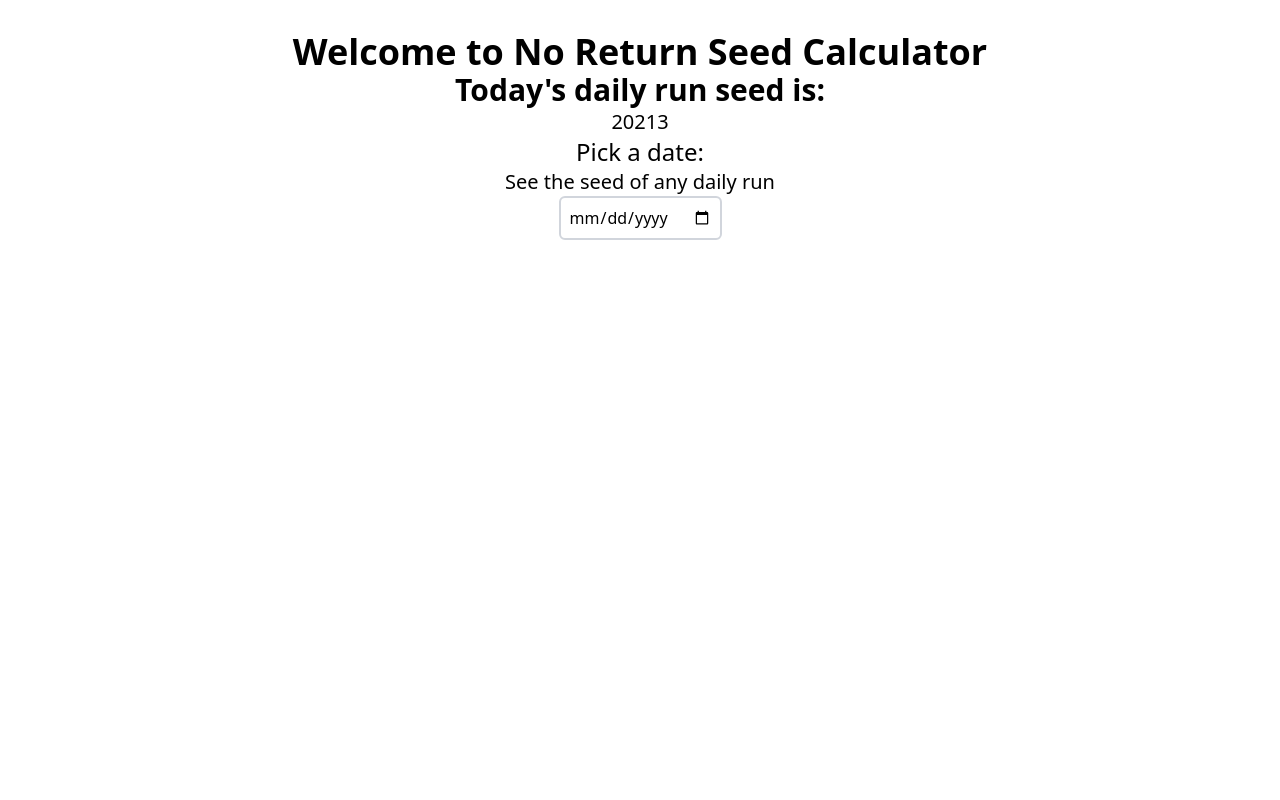
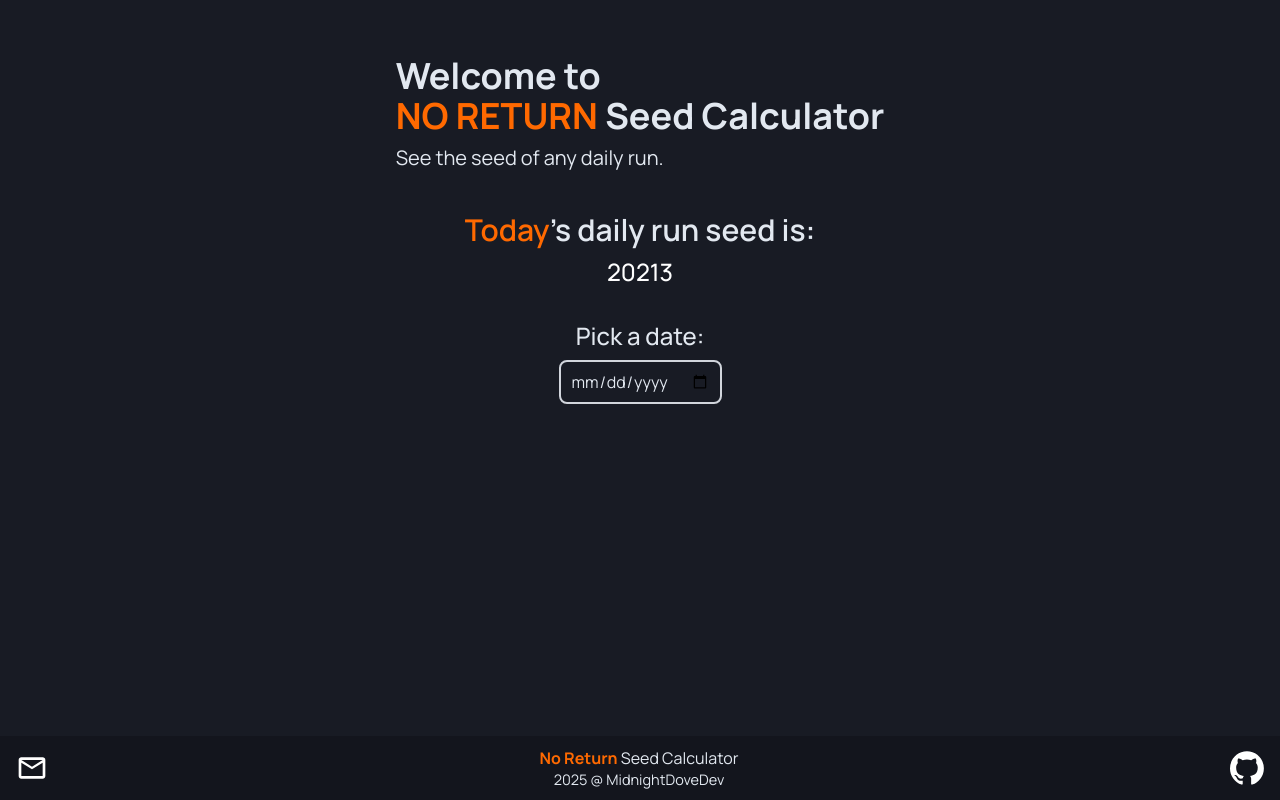
Before and after one commit to VeressIris/noReturnSeedCalculator, a SvelteKit app: page / in a window 1280 px wide. Built offline with nearby package versions, Linux system fonts and the light colour scheme.

Commit message:
styling + footer

```diff
--- a/src/app.css
+++ b/src/app.css
@@ -12,3 +12,31 @@ h3 {
 p {
 	@apply text-xl;
 }
+
+html {
+	font-family: 'Manrope', sans-serif;
+	background-color: rgb(24, 27, 36);
+	@apply text-slate-200;
+}
+
+.bebas-neue-regular {
+	font-family: 'Bebas Neue', sans-serif;
+	font-weight: 400;
+	font-style: normal;
+}
+
+.center {
+	@apply flex flex-col items-center justify-center;
+}
+
+.footer-text {
+	@apply text-base;
+}
+
+.footer-color {
+	background-color: rgb(19, 21, 29);
+}
+
+.subtitle {
+	font-size: 14.5px;
+}
--- a/src/app.html
+++ b/src/app.html
@@ -2,6 +2,12 @@
 <html lang="en">
 	<head>
 		<meta charset="utf-8" />
+		<link rel="preconnect" href="https://fonts.googleapis.com" />
+		<link rel="preconnect" href="https://fonts.gstatic.com" crossorigin />
+		<link
+			href="https://fonts.googleapis.com/css2?family=Bebas+Neue&family=DM+Sans:ital,opsz,wght@0,9..40,100..1000;1,9..40,100..1000&family=Figtree:ital,wght@0,300..900;1,300..900&family=Manrope:wght@200..800&display=swap"
+			rel="stylesheet"
+		/>
 		<link rel="icon" href="%sveltekit.assets%/favicon.png" />
 		<meta name="viewport" content="width=device-width, initial-scale=1" />
 		%sveltekit.head%
--- /dev/null
+++ b/src/lib/Footer.svelte
@@ -0,0 +1,40 @@
+<div class="w-full footer-color absolute bottom-0 py-2.5 flex items-center px-4 justify-between">
+	<a
+		href="mailto:midnightdove.dev@gmail.com?subject=No Return Seed Calculator feedback"
+		target="_blank"
+		aria-label="email me"
+	>
+		<svg
+			xmlns="http://www.w3.org/2000/svg"
+			height="32px"
+			viewBox="0 -960 960 960"
+			width="32px"
+			fill="#FFFFFF"
+			class="hover:fill-slate-200 active:fill-slate-300"
+			><path
+				d="M160-160q-33 0-56.5-23.5T80-240v-480q0-33 23.5-56.5T160-800h640q33 0 56.5 23.5T880-720v480q0 33-23.5 56.5T800-160H160Zm320-280L160-640v400h640v-400L480-440Zm0-80 320-200H160l320 200ZM160-640v-80 480-400Z"
+			/></svg
+		>
+	</a>
+	<div class="center">
+		<p class="footer-text">
+			<span class="font-bold text-orange-500">No Return</span> Seed Calculator
+		</p>
+		<p class="subtitle">2025 @ MidnightDoveDev</p>
+	</div>
+	<a
+		href="https://github.com/VeressIris/noReturnSeedCalculator"
+		target="_blank"
+		aria-label="github repo"
+	>
+		<svg width="34" height="34" viewBox="0 0 98 96" xmlns="http://www.w3.org/2000/svg"
+			><path
+				fill-rule="evenodd"
+				clip-rule="evenodd"
+				d="M48.854 0C21.839 0 0 22 0 49.217c0 21.756 13.993 40.172 33.405 46.69 2.427.49 3.316-1.059 3.316-2.362 0-1.141-.08-5.052-.08-9.127-13.59 2.934-16.42-5.867-16.42-5.867-2.184-5.704-5.42-7.17-5.42-7.17-4.448-3.015.324-3.015.324-3.015 4.934.326 7.523 5.052 7.523 5.052 4.367 7.496 11.404 5.378 14.235 4.074.404-3.178 1.699-5.378 3.074-6.6-10.839-1.141-22.243-5.378-22.243-24.283 0-5.378 1.94-9.778 5.014-13.2-.485-1.222-2.184-6.275.486-13.038 0 0 4.125-1.304 13.426 5.052a46.97 46.97 0 0 1 12.214-1.63c4.125 0 8.33.571 12.213 1.63 9.302-6.356 13.427-5.052 13.427-5.052 2.67 6.763.97 11.816.485 13.038 3.155 3.422 5.015 7.822 5.015 13.2 0 18.905-11.404 23.06-22.324 24.283 1.78 1.548 3.316 4.481 3.316 9.126 0 6.6-.08 11.897-.08 13.526 0 1.304.89 2.853 3.316 2.364 19.412-6.52 33.405-24.935 33.405-46.691C97.707 22 75.788 0 48.854 0z"
+				fill="#fff"
+				class="hover:fill-slate-200 active:fill-slate-300"
+			/></svg
+		></a
+	>
+</div>
--- a/src/routes/+layout.svelte
+++ b/src/routes/+layout.svelte
@@ -1,6 +1,8 @@
 <script>
+	import Footer from '$lib/Footer.svelte';
 	let { children } = $props();
 	import '../app.css';
 </script>
 
 {@render children()}
+<Footer />
--- a/src/routes/+page.svelte
+++ b/src/routes/+page.svelte
@@ -21,17 +21,31 @@
 	}
 </script>
 
-<div class="flex flex-col items-center justify-center my-8 mx-20">
-	<h1>Welcome to No Return Seed Calculator</h1>
-	<h2>Today's daily run seed is:</h2>
-	<p>{dailyRunSeed}</p>
-	<h3>Pick a date:</h3>
-	<p>See the seed of any daily run</p>
-	<input type="date" bind:value={selectedDate} class="border-2 border-gray-300 rounded-md p-2" />
-	{#if selectedDate}
-		<p class="mt-4">
-			The seed for {new Date(selectedDate).toLocaleDateString('en-US', dateOptions)} was:
-		</p>
-		<p>{getSeed(new Date(selectedDate))}</p>
-	{/if}
+<div class="center mt-14 mx-12">
+	<div class="mb-4">
+		<h1 class="mb-2">
+			Welcome to <br /> <span class="text-orange-500 uppercase">No Return</span> Seed Calculator
+		</h1>
+		<p>See the seed of any daily run.</p>
+	</div>
+	<div class="center my-6">
+		<h2 class="mb-2 text-center">
+			<span class="text-orange-500">Today</span>'s daily run seed is:
+		</h2>
+		<h3 class="text-white">{dailyRunSeed}</h3>
+	</div>
+	<div class="center mt-2">
+		<h3>Pick a date:</h3>
+		<input
+			type="date"
+			bind:value={selectedDate}
+			class="border-2 border-gray-300 rounded-lg py-2 px-2.5 my-2"
+		/>
+		{#if selectedDate}
+			<p>
+				The seed for {new Date(selectedDate).toLocaleDateString('en-US', dateOptions)} was:
+			</p>
+			<p class="text-white">{getSeed(new Date(selectedDate))}</p>
+		{/if}
+	</div>
 </div>
```
Also changed, not shown: static/github-mark-white.svg (added).
